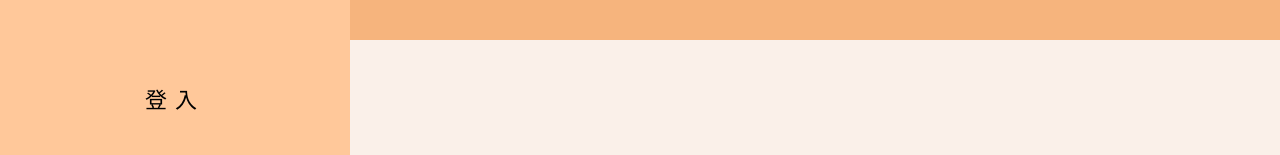
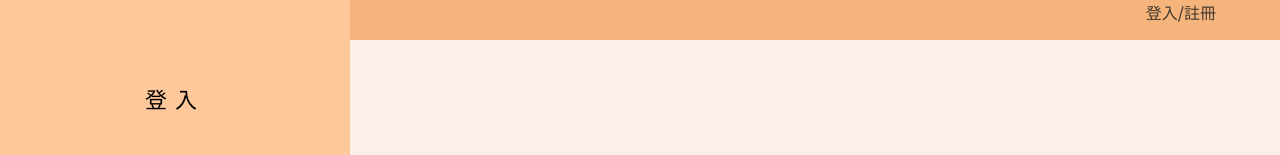
Before and after one commit to Jiuan1231456/F_rent, a Vue app: page /bill in a window 1280 px wide. Shown: the top 155 px of the page. Built offline with nearby package versions, Linux system fonts and the light colour scheme.

Commit message:
刪除topHeader檔案，修改頂端導覽列讓燈如狀態能在每個分頁持續存在

```diff
--- a/package.json
+++ b/package.json
@@ -9,6 +9,7 @@
     "preview": "vite preview"
   },
   "dependencies": {
+    "boostrap": "^2.0.0",
     "pinia": "^2.1.7",
     "print-js": "^1.6.0",
     "rollup": "^4.18.0",
--- a/src/App.vue
+++ b/src/App.vue
@@ -9,12 +9,9 @@ import topHeader from"./components/topHeader.vue"
   <div class="header">
     <Header />
   </div>
-<div class="top">
+<!-- <div class="Apptop">
   <topHeader />
-
-
-  <button class="login">登入/註冊</button>
-</div>
+</div> -->
 
 
   <RouterView />
@@ -27,9 +24,10 @@ import topHeader from"./components/topHeader.vue"
 }
 
 //這邊可以讓topheader浮出來
-.top{
-  position: fixed;
-  z-index: -99;
+.Apptop{
+  width: 100dvw;
+  height: 5%;
+  background-color: rgb(231, 195, 161);
 }
 
 .login{
--- a/src/assets/main.scss
+++ b/src/assets/main.scss
@@ -1,14 +1,20 @@
-@import url('https://fonts.googleapis.com/css2?family=Zen+Kaku+Gothic+New:wght@300;400;500;700;900&display=swap');
+@import url('https://fonts.googleapis.com/css2?family=Noto+Sans+TC:wght@100..900&display=swap');
 
 *{
     padding: 0;
     margin: 0;
-    font-family: "Zen Kaku Gothic New", sans-serif;
+    font-family: "Noto Sans TC", sans-serif;
     background-color: #FAF0E9;
 
+}
+
+//設定topHeader位置
+.topArea{
+    position: fixed;
+}
 
 .slotArea{
-    background-color: transparent;
+    background-color: transparent
 }
 
 //彈出警示的樣式設定
@@ -31,15 +37,6 @@
     background-color: transparent;
 }
 
-
-
-//設定topHeader位置
-.topArea{
-    position: fixed;
-}
-}
-
-
 #app{
     display: flex;
     padding: 0;
--- a/src/components/Header.vue
+++ b/src/components/Header.vue
@@ -2,10 +2,13 @@
 import { RouterLink, RouterView } from "vue-router";
 import dataStore from "../stores/dataStore";
 import { mapState } from "pinia";
+import Login from "../components/Login.vue";
+
 export default {
   // 在 template 當標籤使用的方法或是元件，import進來後要宣告在components:{}裡面
   components: {
     RouterLink,
+    Login
   },
   computed: {
     ...mapState(dataStore, ["page"]),
@@ -17,6 +20,7 @@ export default {
 <template>
 
   <div class="topArea">
+    <Login />
   </div>
   <div class="headerArea">
     <RouterLink
--- a/src/components/Login.vue
+++ b/src/components/Login.vue
@@ -51,6 +51,7 @@ export default defineComponent({
                     });
                     this.showPopup = false; // 登入成功後關閉彈窗
                     this.loggedIn = true; // 設置登入狀態為已登入
+                    sessionStorage.setItem("當前帳號", this.loginObj.ownerAccount);//將帳號放入session
                 } else if(data.code === 400){
                     Swal.fire({
                         icon: "error",
@@ -165,9 +166,16 @@ export default defineComponent({
 
     mounted() {
         this.setPage(1);
+        this.loggedIn = sessionStorage.getItem("當前帳號")? true:false;
+        console.log("Hii");
+        console.log(sessionStorage.getItem("當前帳號"));
+        console.log(this.loggedIn);
         window.addEventListener('click', this.closePopup);
     },
     beforeUnmount() {
+        console.log("BBBB");
+        console.log(sessionStorage.getItem("當前帳號"));
+        console.log(this.loggedIn);
         // 移除全局點擊事件監聽器
         window.removeEventListener('click', this.closePopup);
     }
@@ -216,17 +224,18 @@ export default defineComponent({
             </form>
         </div>
 
-        <!-- 登入後顯示的按鈕區域 -->
-        <div  class="loggedin-buttons">
-            <span v-if="loggedIn">管理者!您好!</span>
-            <button  v-if="loggedIn" class="logout" @click="logout">登出</button>
-        </div>
+
     </div>
     <!-- 表單結束 -->
 
     <button v-if="!loggedIn" class="login" @click="customizeWindowEvent">登入/註冊</button>
 
-
+  <!-- 登入後顯示的按鈕區域 -->
+     <div v-else class="loggedin-buttons">
+            <p >親愛的房東&nbsp&nbsp{{loginObj.ownerAccount}}&nbsp&nbsp&nbsp 已登入~</p>
+            <RouterLink to="AdjustAccount" class="editaccount">修改帳戶資訊</RouterLink>
+            <button   class="logout" @click="logout">登出</button>
+        </div>
 </template>
 
 <style scoped>
@@ -377,12 +386,27 @@ label {
     position: absolute;
     right: 5%;
     border: none;
+    padding-top: 0.5%;
     background-color: transparent;
     color: #433a2f;
     font-weight: 500;
+    justify-content: space-around;
+    display: flex;
     &:hover {
         color: #a08b71;
     }
+    p {
+    position: relative;
+    right: 150px;
+    background-color: rgba(255, 166, 0, 0);
+}
+.editaccount{
+    position: fixed;
+    position: relative;
+    right: 60px;
+    background-color: rgba(0, 0, 0, 0);
+    color: #433a2f;
+}
 
 }
 </style>
--- a/src/components/topHeader.vue
+++ /dev/null
@@ -1,58 +0,0 @@
-<script>
-import dataStore from "@/stores/dataStore";
-import { mapState, mapActions } from "pinia";
-import Login from "./Login.vue";
-
-export default {
-    data() {
-        return {
-        //在 data 方法中定義 showPopup 和 showForm 兩個狀態變量來控制顯示和隱藏。
-        showPopup: false,
-        showForm: false,
-        };
-    },
-    methods: {
-        //顯示彈跳視窗
-        customizeWindowEvent() {
-        this.showPopup = true;
-        },
-        //在點擊彈窗外部時關閉彈窗
-        closePopup(event) {
-        if (event.target.id === 'window-container') {
-            this.showPopup = false;
-        }
-        },
-        //點擊連結時切換表單的顯示和隱藏
-        toggleForm() {
-        this.showForm = !this.showForm;
-        },
-    },
-    components:{
-        Login
-    }
-};
-</script>
-
-<template>
-<div class="top">
-
-<Login/>
-</div>
-
-</template>
-
-<style scoped lang="scss">
-
-.top{
-    width: 100dvw;
-    height: 5%;
-    background-color: rgb(231, 195, 161);
-}
-.login{
-    width: 8%;
-    height: 3%;
-    font-size: larger;
-    margin-left: 60%;
-
-}
-</style>
```
Also changed, not shown: 1 other file (tests, documents, lock files or other folders).
